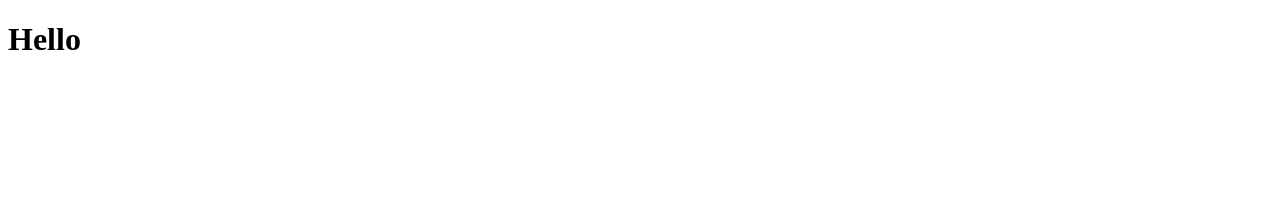
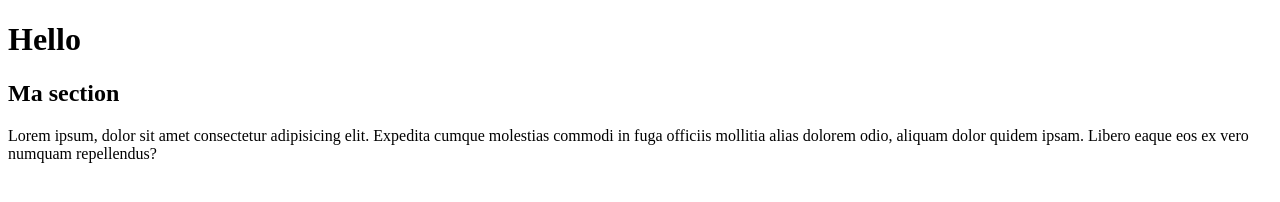
Before and after one commit to SaadiKarim/mon_site, a plain HTML site: page index.html in a window 1280 px wide. Drawn offline with Linux system fonts and the light colour scheme.

Commit message:
ajout section lorem acceuil

```diff
--- a/index.html
+++ b/index.html
@@ -9,5 +9,9 @@
 <body>
     <h1>Hello</h1>
 
+    <section>
+        <h2>Ma section</h2>
+        <p>Lorem ipsum, dolor sit amet consectetur adipisicing elit. Expedita cumque molestias commodi in fuga officiis mollitia alias dolorem odio, aliquam dolor quidem ipsam. Libero eaque eos ex vero numquam repellendus?</p>
+    </section>
 </body>
 </html>
```
